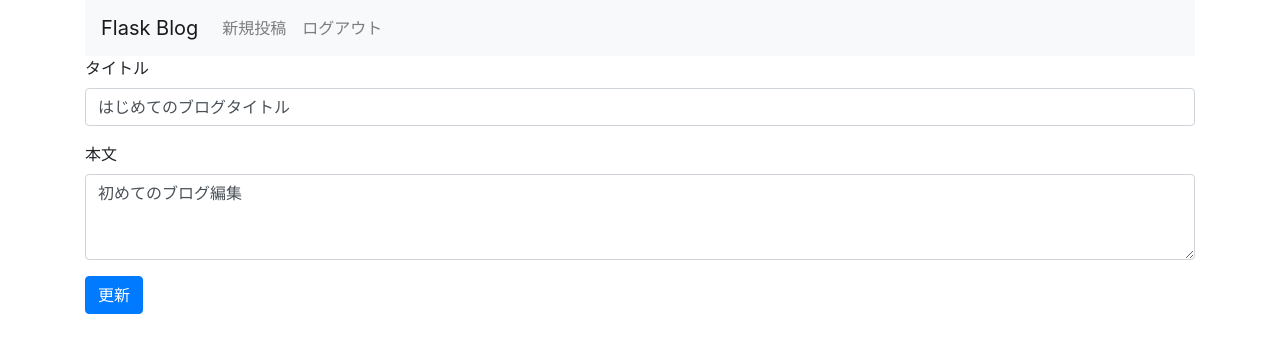
After one commit to shuwants/blg, a Flask app: page /entries/1/edit in a window 1280 px wide. The commit adds this page. Shown: the top 353 px of the page. Run offline with Flask 2, Linux system fonts and the light colour scheme; the visitor is signed in with stand-in values (Sample User, id 1); data comes from the database, SQL or seed files in the repository; both versions use the stored data as it was after the commit; some libraries are stand-ins or nearby versions.

Commit message:
Implement edit facilities Update of CRUD

```diff
--- /dev/null
+++ b/flask_blog/templates/entries/edit.html
@@ -0,0 +1,15 @@
+{% extends "layout.html" %}
+{% block body %}
+<form action="{{ url_for('update_entry', id=entry.id) }}" method=post class=add-entry>
+    <div class="form-group">
+        <label for="InputTitle">タイトル</label>
+            <input type="text" class="form-control" id="InputTitle" name=title value={{ entry.title }}>
+    </div>
+    <div class="form-group">
+        <label for="InputText">本文</label>
+            <textarea class="form-control" id="InputText" name=text rows="3">{{ entry.text | safe }}</textarea>
+    </div>
+    <button type="submit" class="btn btn-primary">更新</button>
+</form>
+
+{% endblock %}
--- a/flask_blog/views/entries.py
+++ b/flask_blog/views/entries.py
@@ -48,3 +48,24 @@ def show_entry(id):  # show_entry(id)と引き数名を追加し、変数idを
     entry = Entry.query.get(id)
     return render_template('entries/show.html', entry=entry)
 # show_entryメソッド内では、entry = Entry.query.get(id)と書くだけで渡されたidの記事をdbから取得する事が出来る。
+
+
+@app.route('/entries/<int:id>/edit', methods=['GET'])
+def edit_entry(id):
+    if not session.get('logged_in'):
+        return redirect(url_for('login'))
+    entry = Entry.query.get(id)
+    return render_template('entries/edit.html', entry=entry)
+
+
+@app.route('/entries/<int:id>/update', methods=['POST'])
+def update_entry(id):
+    if not session.get('logged_in'):
+        return redirect(url_for('login'))
+    entry = Entry.query.get(id)
+    entry.title = request.form['title']
+    entry.text = request.form['text']
+    db.session.merge(entry)  # 作成時はaddだったが、更新はこれ。
+    db.session.commit()
+    flash('記事が更新されました')
+    return redirect(url_for('show_entries'))
```
Also changed, not shown: flask_blog/templates/entries/show.html (+11 -9 lines), flask_blog/flask_blog.db.
